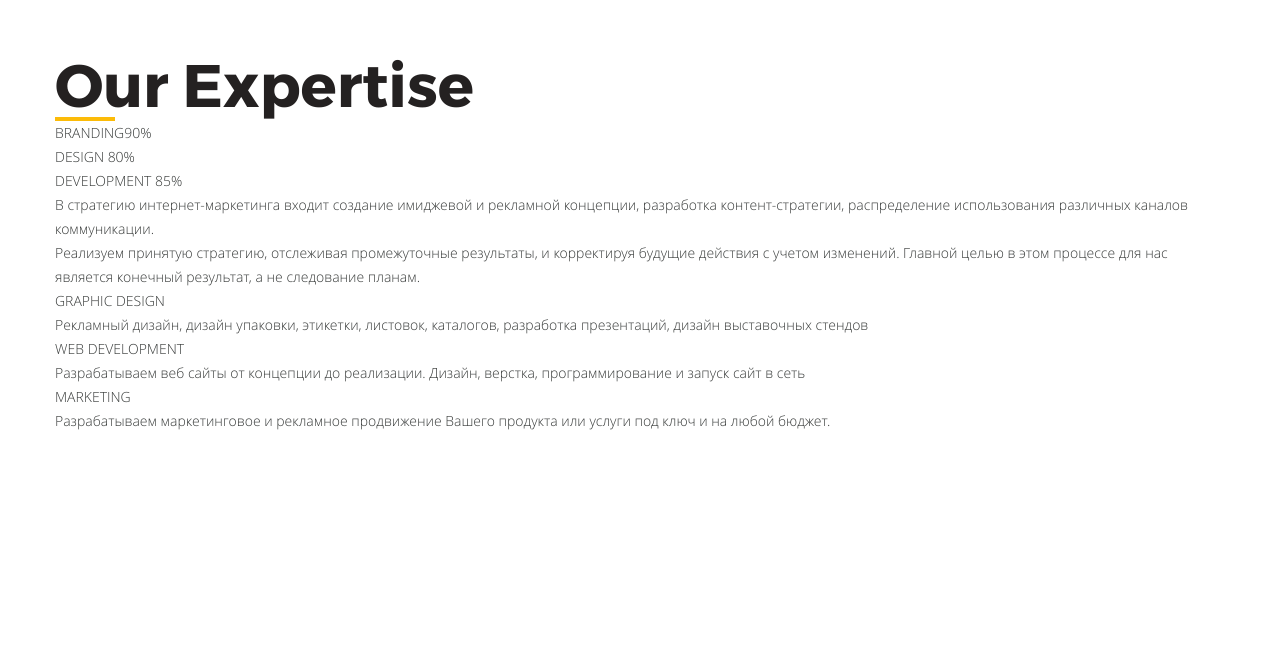
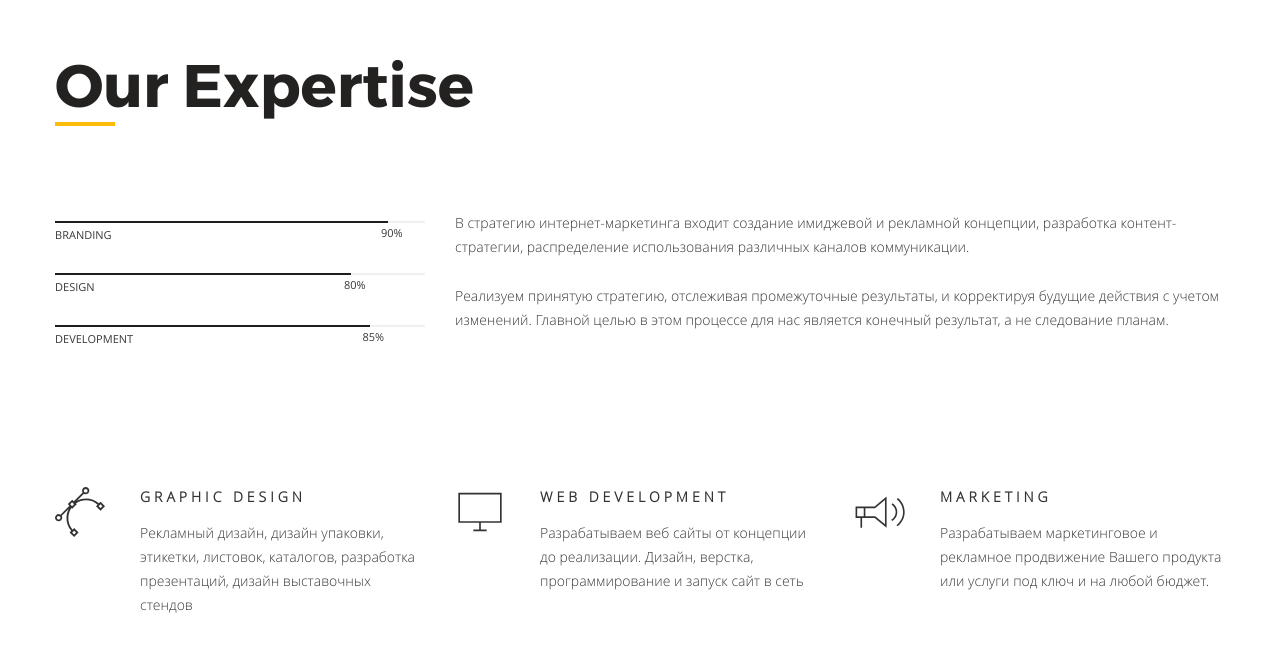
Before and after one commit to my-works-site/O...MARKETING, a website: page app/index.html in a window 1280 px wide. Shown: the part 1388-2038 px from the top of the page. Before the commit the page ends 1981 px from the top, so only its background shows below. Drawn offline with nearby package versions, Linux system fonts and the light colour scheme; files that its build step writes are made by us from their sources.

Commit message:
added header

```diff
--- a/app/index.html
+++ b/app/index.html
@@ -81,12 +81,19 @@
     </section>
     <section class="expertise">
       <div class="container">
-        <h2 class="title">Our Expertise</h2>
+        <h2 class="title expertise__title">Our Expertise</h2>
         <div class="expertise__inner">
-          <div class="experise__info">
-            <div class="expertise__info-item">BRANDING<span>90%</span></div>
-            <div class="expertise__info-item">DESIGN <span>80%</span></div>
-            <div class="expertise__info-item">DEVELOPMENT <span>85%</span></div>
+          <div class="expertise__info">
+            <div class="expertise__info-item">
+              BRANDING<span style="width: calc(100% - 90%)">90%</span>
+            </div>
+            <div class="expertise__info-item">
+              DESIGN <span style="width: calc(100% - 80%)">80%</span>
+            </div>
+            <div class="expertise__info-item">
+              DEVELOPMENT <span style="width: calc(100% - 85%)">85%</span>
+            </div>
+          </div>
           <div class="expertise__text">
             <p>
               В стратегию интернет-маркетинга входит создание имиджевой и
@@ -94,30 +101,29 @@
               использования различных каналов коммуникации.
             </p>
             <p>
-                Реализуем принятую стратегию, отслеживая промежуточные
-                результаты, и корректируя будущие действия с учетом изменений.
-                Главной целью в этом процессе для нас является конечный
-                результат, а не следование планам.
+              Реализуем принятую стратегию, отслеживая промежуточные результаты,
+              и корректируя будущие действия с учетом изменений. Главной целью в
+              этом процессе для нас является конечный результат, а не следование
+              планам.
             </p>
           </div>
         </div>
-        </div>
         <div class="expertise__items">
-          <div class="expertise__item">
+          <div class="expertise__item expertise__item--design">
             <h4 class="expertise__item-title">GRAPHIC DESIGN</h4>
             <div class="expertise__item-text">
               Рекламный дизайн, дизайн упаковки, этикетки, листовок, каталогов,
               разработка презентаций, дизайн выставочных стендов
             </div>
           </div>
-          <div class="expertise__item">
+          <div class="expertise__item expertise__item--monitor">
             <h4 class="expertise__item-title">WEB DEVELOPMENT</h4>
             <div class="expertise__item-text">
               Разрабатываем веб сайты от концепции до реализации. Дизайн,
               верстка, программирование и запуск сайт в сеть
             </div>
           </div>
-          <div class="expertise__item">
+          <div class="expertise__item expertise__item--speaker">
             <h4 class="expertise__item-title">MARKETING</h4>
             <div class="expertise__item-text">
               Разрабатываем маркетинговое и рекламное продвижение Вашего
--- a/app/scss/_fonts.scss
+++ b/app/scss/_fonts.scss
@@ -2,7 +2,8 @@
   font-family: "Raleway-Bold";
   font-weight: 700;
   font-style: normal;
-    src: local("Raleway-Bold"), url("../fonts/Raleway-Bold.woff2") format("woff2"), url("../fonts/Raleway-Bold.woff") format("woff");
+  src: local("Raleway-Bold"), url("../fonts/Raleway-Bold.woff2") format("woff2"),
+    url("../fonts/Raleway-Bold.woff") format("woff");
   font-display: swap;
 }
 
@@ -10,7 +11,9 @@
   font-family: "Montserrat-Bold";
   font-weight: 700;
   font-style: normal;
-    src: local("Montserrat-Bold"), url("../fonts/Montserrat-Bold.woff2") format("woff2"), url("../fonts/Montserrat-Bold.woff") format("woff");
+  src: local("Montserrat-Bold"),
+    url("../fonts/Montserrat-Bold.woff2") format("woff2"),
+    url("../fonts/Montserrat-Bold.woff") format("woff");
   font-display: swap;
 }
 
@@ -18,14 +21,25 @@
   font-family: "montserrat";
   font-weight: 500;
   font-style: normal;
-    src: local("montserrat"), url("../fonts/montserrat.woff2") format("woff2"), url("../fonts/montserrat.woff") format("woff");
+  src: local("montserrat"), url("../fonts/montserrat.woff2") format("woff2"),
+    url("../fonts/montserrat.woff") format("woff");
   font-display: swap;
 }
 
 @font-face {
   font-family: "opensanslight";
-    font-weight: 700;
+  font-weight: 300;
   font-style: normal;
-    src: local("opensanslight"), url("../fonts/opensanslight.woff2") format("woff2"), url("../fonts/opensanslight.woff") format("woff");
+  src: local("opensanslight"),
+    url("../fonts/opensanslight.woff2") format("woff2"),
+    url("../fonts/opensanslight.woff") format("woff");
   font-display: swap;
 }
+@font-face {
+  font-family: "opensansregular";
+  font-weight: 400;
+  font-style: normal;
+  src: local("opensansregular"), url("../fonts/opensans.woff2") format("woff2"),
+    url("../fonts/opensans.woff") format("woff");
+  font-display: swap;
+}
--- a/app/scss/_vars.scss
+++ b/app/scss/_vars.scss
@@ -12,7 +12,7 @@ $bg: #f6f8fa;
   &::after {
     content: "";
     position: absolute;
-    bottom: 0;
+    bottom: -5px;
     left: 0;
     z-index: 1;
     width: 60px;
@@ -40,3 +40,7 @@ $bg: #f6f8fa;
   font-family: "opensanslight", sans-serif;
   font-weight: 300;
 }
+%opensanslight-400 {
+  font-family: "opensansregular", sans-serif;
+  font-weight: 400;
+}
--- a/app/scss/style.scss
+++ b/app/scss/style.scss
@@ -85,6 +85,90 @@
 
 .expertise {
   padding: 140px 0 160px;
+  &__title {
+    margin-bottom: 90px;
+  }
+  &__inner {
+    display: flex;
+    margin-bottom: 110px;
+  }
+  &__info {
+    width: 370px;
+    margin-top: 10px;
+    margin-right: 30px;
+    flex: none;
+    &-item {
+      padding: 2px 0 28px;
+      border-top: 2px solid #1d1d1d;
+      text-transform: uppercase;
+      font-size: 11px;
+      line-height: 20px;
+      @extend %opensanslight-400;
+      position: relative;
+
+      span {
+        display: block;
+        margin-right: 7px;
+        position: absolute;
+        right: 0;
+        top: 0;
+        &::before {
+          content: "";
+          position: absolute;
+          right: -7px;
+          top: -2px;
+          width: 100%;
+          height: 2px;
+          background-color: #f0f0f0;
+        }
+      }
+    }
+  }
+  &__text p {
+    margin-bottom: 25px;
+  }
+
+  .expertise__items {
+    display: flex;
+    justify-content: space-between;
+  }
+
+  &__item {
+    position: relative;
+    width: 370px;
+    padding-left: 85px;
+    &-title {
+      line-height: 20px;
+      letter-spacing: 4px;
+      color: #333;
+      font-weight: 700;
+      text-transform: uppercase;
+      margin-bottom: 14px;
+    }
+    &::before {
+      content: "";
+      position: absolute;
+      top: 0;
+      left: 0;
+      width: 50px;
+      height: 50px;
+    }
+    &.expertise__item--design {
+      &::before {
+        background-image: url(../images/icons/graphic.svg);
+      }
+    }
+    &.expertise__item--monitor {
+      &::before {
+        background-image: url(../images/icons/monitor.svg);
+      }
+    }
+    &.expertise__item--speaker {
+      &::before {
+        background-image: url(../images/icons/speaker.svg);
+      }
+    }
+  }
 }
 
 @import "media";
```
Also changed, not shown: app/fonts/opensans.woff (added), app/fonts/opensans.woff2 (added), app/images/icons/graphic.svg (added), app/images/icons/monitor.svg (added), app/images/icons/speaker.svg (added). Lines whose indentation alone changed are shown as unchanged.
